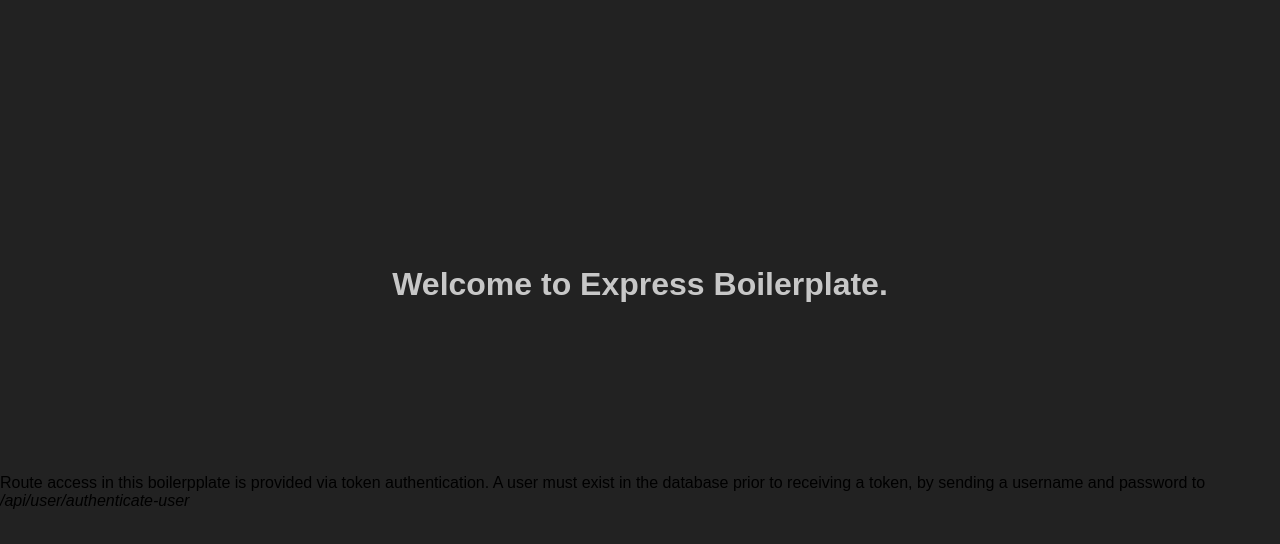
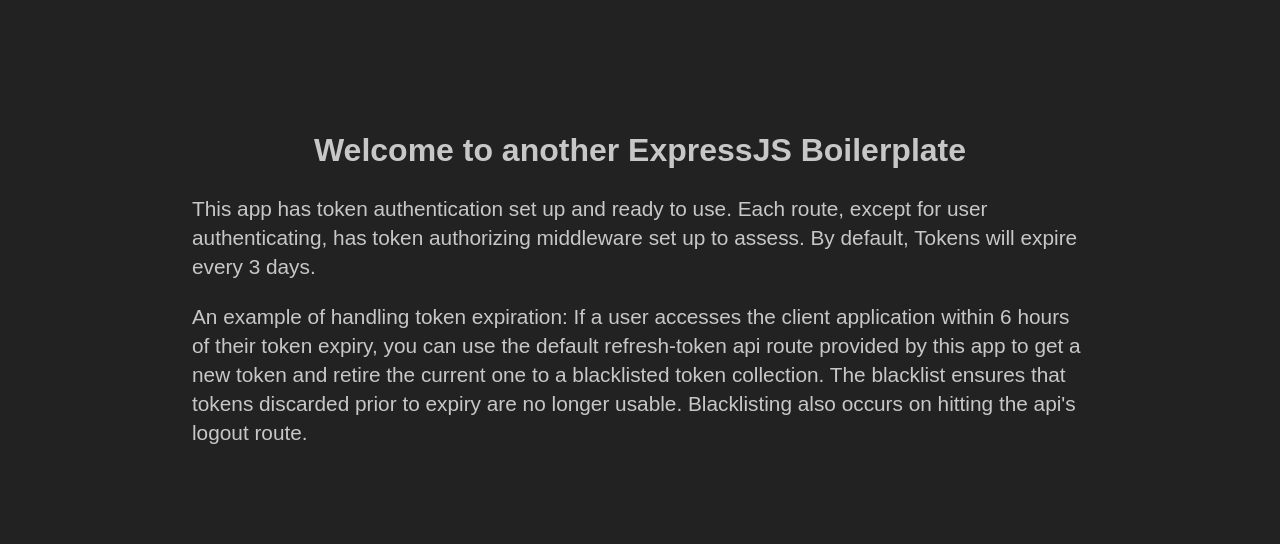
Before and after one commit to alexrdavis48/ejs-boiler, a website: page public/index.html in a window 1280 px wide. Drawn offline with Linux system fonts and the light colour scheme.

Commit message:
Modify index page.

```diff
--- a/public/css/style.css
+++ b/public/css/style.css
@@ -7,8 +7,16 @@
 
 h1 {
     width: 70%;
-    margin: 8em 15% 5em 15%;
+    margin: 4em 15% 0em 15%;
     text-align: center;
-    line-height: 1.8;
+    line-height: 1.4;
     color: rgba(255,255,255,0.75);
 }
+
+p {
+    color: rgba(255,255,255,0.75);
+    width: 70%;
+    margin: 1em 15%;
+    font-size: 1.3rem;
+    line-height: 1.4;
+}
--- a/public/index.html
+++ b/public/index.html
@@ -3,7 +3,7 @@
 <head>
     <meta charset="UTF-8">
 
-    <title>Rockbar API</title>
+    <title>EJS Boilerplate</title>
 
     <link rel="stylesheet" href="/css/style.css"/>
 
@@ -11,10 +11,15 @@
 
 <body>
 
-    <h1>Welcome to Express Boilerplate. </h1>
+    <h1>Welcome to another ExpressJS Boilerplate</h1>
 
-    <p>Route access in this boilerpplate is provided via token authentication. A user must exist in the database prior to receiving a token, by sending a username and password to
-        <em>/api/user/authenticate-user</em>
+    <p>
+        This app has token authentication set up and ready to use. Each route, except for user authenticating, has token authorizing middleware set up to assess. By default, Tokens will expire every 3 days.
+    </p>
+
+    <p>
+        An example of handling token expiration: If a user accesses the client application within 6 hours of their token expiry, you can use the default refresh-token api route provided by this app to get a new token and retire
+        the current one to a blacklisted token collection. The blacklist ensures that tokens discarded prior to expiry are no longer usable. Blacklisting also occurs on hitting the api's logout route.
     </p>
 
 </body>
```
